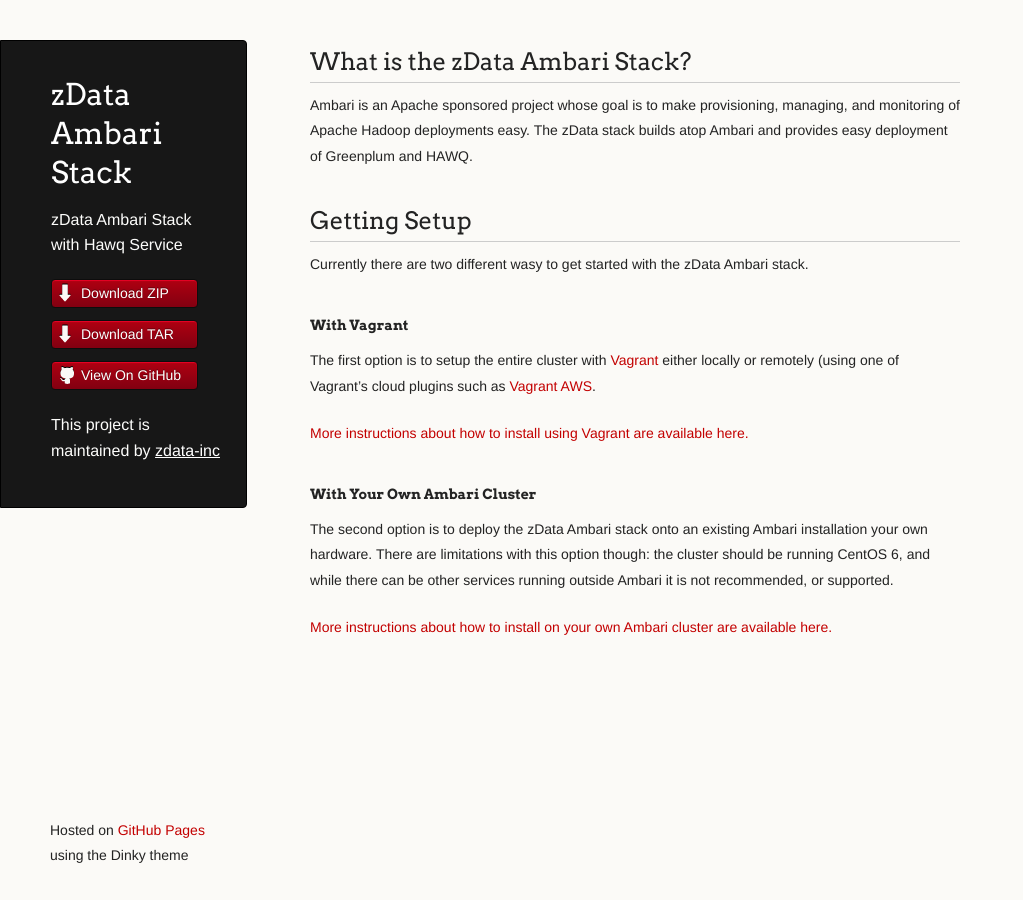
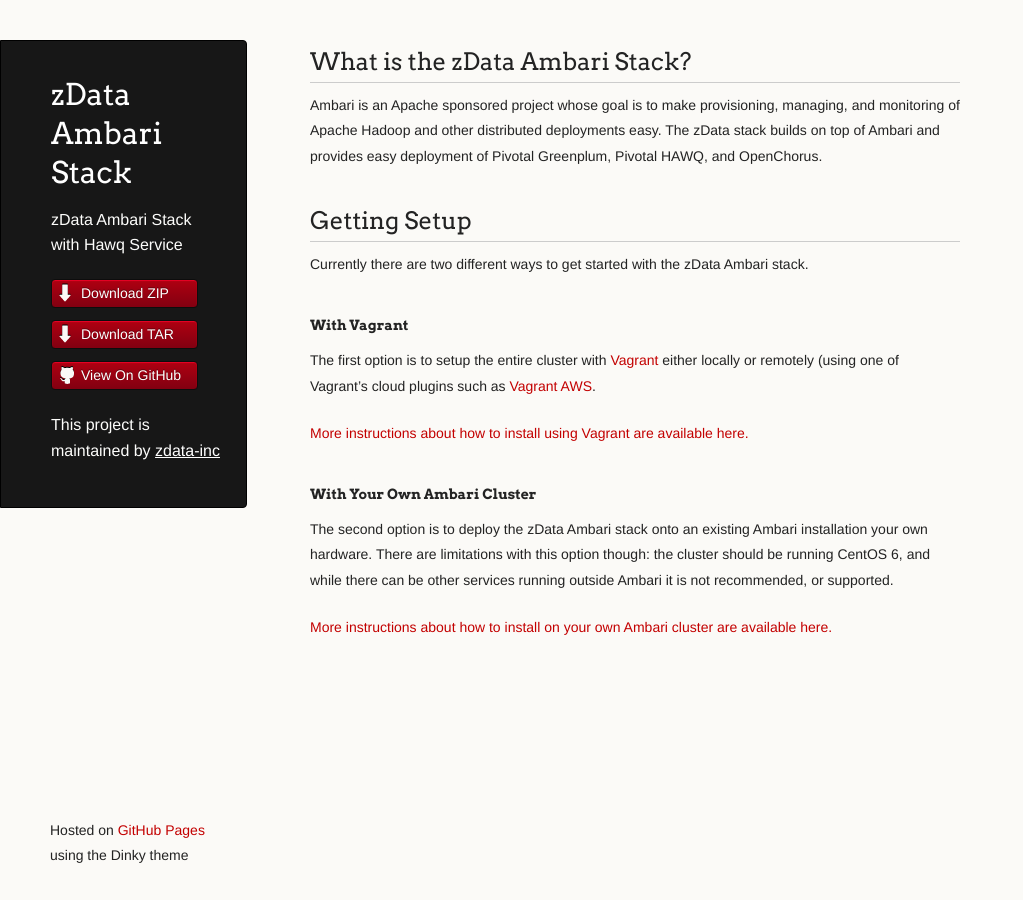
Before and after one commit to zdata-inc/ambari-extensions, a Jekyll site: the page built from index.md, in a window 1280 px wide. Shown: the whole page, without its empty margins (0-1023 px from the left). Built offline with Jekyll 4.4.1, drawn with Linux system fonts in a browser that asks for light colours; Markdown is read by kramdown in place of the engine named in the settings.

Commit message:
Fix minor typos

```diff
--- a/index.md
+++ b/index.md
@@ -6,13 +6,13 @@
 What is the zData Ambari Stack?
 -------------------------------
 
-Ambari is an Apache sponsored project whose goal is to make provisioning, managing, and monitoring of Apache Hadoop deployments easy.  The zData stack builds atop Ambari and provides easy deployment of Greenplum and HAWQ.
+Ambari is an Apache sponsored project whose goal is to make provisioning, managing, and monitoring of Apache Hadoop and other distributed deployments easy.  The zData stack builds on top of Ambari and provides easy deployment of Pivotal Greenplum, Pivotal HAWQ, and OpenChorus.
 
 
 Getting Setup
 -------------
 
-Currently there are two different wasy to get started with the zData Ambari stack.
+Currently there are two different ways to get started with the zData Ambari stack.
 
 #### With Vagrant
 The first option is to setup the entire cluster with [Vagrant](https://www.vagrantup.com/) either locally or remotely (using one of Vagrant's cloud plugins such as [Vagrant AWS](https://github.com/mitchellh/vagrant-aws).
```
